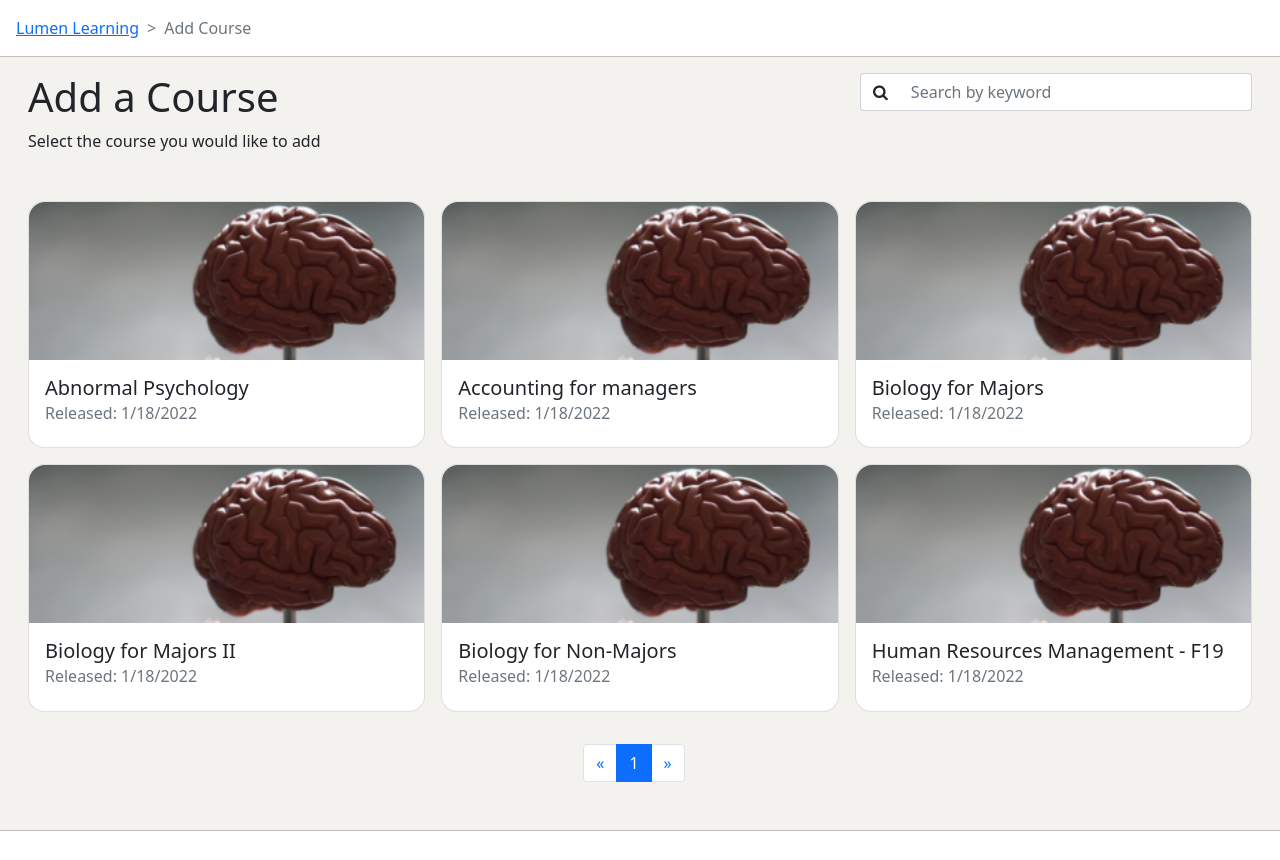
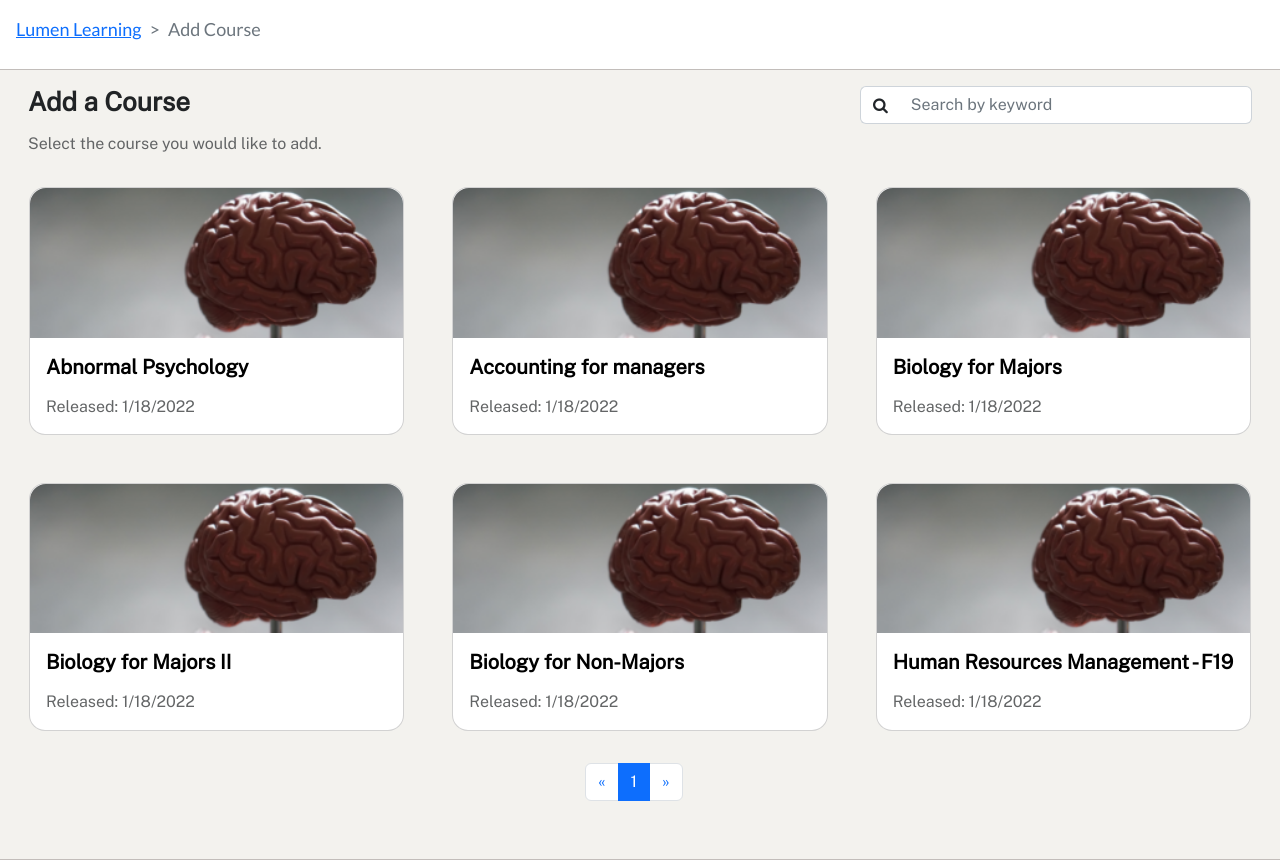
Before and after one commit to Unicon/tool13demo, a React (Create React App) app in the folder src/main/frontend/: page / in a window 1280 px wide. Before the commit the page ends 831 px from the top, so only its background shows below. Built offline with nearby package versions, Linux system fonts and the light colour scheme; no server answers.

Commit message:
DL3-53 Provide consistency according to the FIGMA designs.

```diff
--- a/src/main/frontend/src/App.css
+++ b/src/main/frontend/src/App.css
@@ -2,10 +2,32 @@
   background-color: #f3f2ee;
   border-top: 0.1rem solid #c2bdba;
   border-bottom: 0.1rem solid #c2bdba;
+  font-family: 'Public Sans';
+}
+
+.breadcrumb-item {
+  font-family: 'Lato';
+  font-size: 18px;
+  font-weight: 400;
 }
 
 .header {
   margin: 1rem;
+}
+
+.header-title {
+  font-weight: 600;
+  font-size: 26px;
+  line-height: 120%;
+  color: #202325;
+}
+
+.header-subheader {
+  font-style: normal;
+  font-weight: 400;
+  font-size: 16px;
+  line-height: 22px;
+  color: #636566;
 }
 
 .paginator {
@@ -22,7 +44,8 @@
 }
 
 .course-grid {
-  margin: 0.5rem !important;
+  margin-left: -7px !important;
+  margin-right: -7px !important;
 }
 
 .course-card {
@@ -34,8 +57,25 @@
   cursor: pointer;
 }
 
-.course-image {
+.course-card-image {
   border-radius: 1rem 1rem 0 0 !important;
+}
+
+.course-card-title {
+  font-style: normal;
+  font-weight: 600 !important;
+  font-size: 20px !important;
+  line-height: 130% !important;
+  color: #000000;
+  margin-bottom: 20px !important;
+}
+
+.course-card-subtitle {
+  font-style: normal;
+  font-weight: 400 !important;
+  font-size: 16px !important;
+  line-height: 140% !important;
+  color: #636566;
 }
 
 .search-input {
@@ -50,7 +90,23 @@
 }
 
 .section-header {
-  border-bottom: 0.1rem solid #c2bdba;
+  font-style: normal;
+  font-weight: 600;
+  font-size: 20px;
+  line-height: 130%;
+  color: #202325;
+}
+
+.section-header-separator {
+  border: 2px solid #EAE8E3;
+  margin-top: 20px !important;
+  margin-bottom: 20px;
+  margin-left: 14px;
+  width: 99% !important;
+}
+
+li:not(:last-child) {
+  margin-bottom: 10px;
 }
 
 .course-footer {
@@ -64,6 +120,12 @@
 
 .action-info {
   font-style: italic;
+  font-weight: 400;
+  font-size: 16px;
+  line-height: 140%;
+  color: #636566;
+  margin-bottom: 0;
+  margin-top: 0.5rem;
 }
 
 .error-icon {
--- a/src/main/frontend/src/App.js
+++ b/src/main/frontend/src/App.js
@@ -9,6 +9,8 @@ import CoursePicker from './features/CoursePicker';
 import LtiBreadcrumb from './features/LtiBreadcrumb';
 // Stylesheet imports
 import './App.css';
+import "@fontsource/lato";
+import "@fontsource/public-sans";
 
 function App() {
 
--- a/src/main/frontend/src/features/CourseCard.js
+++ b/src/main/frontend/src/features/CourseCard.js
@@ -13,10 +13,10 @@ function CourseCard (props) {
 
   return (
     <Card onClick={(e) => dispatch(changeSelectedCourse(props.course))} className="course-card">
-      <Card.Img variant="top" src={courseCoverUrl} className="course-image" title={props.course.book_title}/>
+      <Card.Img variant="top" src={courseCoverUrl} className="course-card-image " title={props.course.book_title}/>
       <Card.Body>
-        <Card.Title className="mb-2">{props.course.book_title ? props.course.book_title : 'This course does not have a title.'}</Card.Title>
-        <Card.Subtitle className="mb-2 text-muted">Released: {props.course.release_date ? formatDate(props.course.release_date) : 'No release date has been provided.'}</Card.Subtitle>
+        <Card.Title className="course-card-title">{props.course.book_title ? props.course.book_title : 'This course does not have a title.'}</Card.Title>
+        <Card.Subtitle className="course-card-subtitle">Released: {props.course.release_date ? formatDate(props.course.release_date) : 'No release date has been provided.'}</Card.Subtitle>
       </Card.Body>
     </Card>
   );
--- a/src/main/frontend/src/features/CourseGrid.js
+++ b/src/main/frontend/src/features/CourseGrid.js
@@ -39,7 +39,7 @@ function CourseGrid(props) {
             });
 
   // Display 3 CourseCards in small screens, 2 in extra small and only 1 in super small.
-  return  <Row sm={3} xs={2} xxs={1} className="g-3 course-grid">
+  return  <Row sm={3} xs={2} xxs={1} className="g-5 course-grid">
             {content}
           </Row>;
 
--- a/src/main/frontend/src/features/CoursePicker.js
+++ b/src/main/frontend/src/features/CoursePicker.js
@@ -28,7 +28,7 @@ function CoursePicker (props) {
       <div className="header">
         <Row>
           <Col sm={8}>
-            <Header header="Add a Course" subheader="Select the course you would like to add" />
+            <Header header="Add a Course" subheader="Select the course you would like to add." />
           </Col>
           <Col sm={4}>
             <SearchInput />
--- a/src/main/frontend/src/features/CoursePreview.js
+++ b/src/main/frontend/src/features/CoursePreview.js
@@ -64,16 +64,16 @@ function CoursePreview(props) {
       <div className="header">
         <Row>
           <Col>
-            <Header header="Preview Your Selected Course" subheader="A high-level review of course concepts and structure" />
+            <Header header="Preview Your Selected Course" subheader="A high-level review of course concepts and structure." />
           </Col>
         </Row>
       </div>
       <div className="course-info">
         <Row>
-          <Col sm={2}>
+          <Col sm={1}>
             <Image rounded fluid src={courseCoverUrl} title={props.course.book_title} />
           </Col>
-          <Col sm={10}>
+          <Col sm={11}>
             {(props.course.book_title || props.course.description) ?
               <Header header={props.course.book_title} subheader={props.course.description} />
             :
@@ -81,12 +81,10 @@ function CoursePreview(props) {
             }
           </Col>
         </Row>
-        <div className="mt-1">
-          <CourseTOC topics={props.course.table_of_contents} />
-        </div>
+        <CourseTOC topics={props.course.table_of_contents} />
       </div>
       <div className="fixed-bottom course-footer d-flex flex-row">
-          <p className="text-secondary mb-0 mt-2 action-info">Clicking Add Course will add all of the content for this Lumen course to your LMS</p>
+          <p className="action-info">Clicking Add Course will add all of the content for this Lumen course to your LMS</p>
           <div className="ms-auto mx-3 d-flex d-row">
             <Button variant="secondary" onClick={(e) => resetSelectedCourse()}>Cancel</Button>
             <Button variant="primary" className="ms-1" onClick={(e) => addCourseToLMS()}>Add Course</Button>
--- a/src/main/frontend/src/features/CourseTopic.js
+++ b/src/main/frontend/src/features/CourseTopic.js
@@ -13,10 +13,11 @@ function CourseTopic (props) {
   }
 
   return (
-    <Row>
+    <Row className="mt-4">
       <div className="section-header">
-        <h2>{props.topic.name ? props.topic.name : <InfoAlert message="This course topic does not have a name."/>}</h2>
+        {props.topic.name ? props.topic.name : <InfoAlert message="This course topic does not have a name."/>}
       </div>
+      <span className="section-header-separator"></span>
       <div>
           {courseSectionSubtopics}
       </div>
--- a/src/main/frontend/src/features/Header.js
+++ b/src/main/frontend/src/features/Header.js
@@ -2,8 +2,8 @@ function Header (props) {
 
   return (
     <>
-      <h1>{props.header}</h1>
-      <p className="text-dark">{props.subheader}</p>
+      <p className="header-title">{props.header}</p>
+      <p className="header-subheader">{props.subheader}</p>
     </>
   );
 
```
Also changed, not shown: src/main/frontend/package.json (+10 -11 lines), 2 other files (tests, documents, lock files or other folders).
